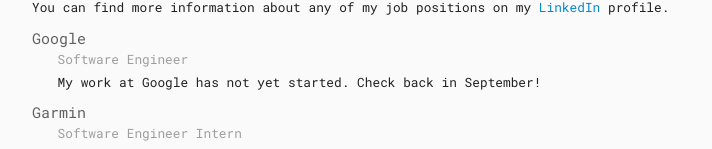
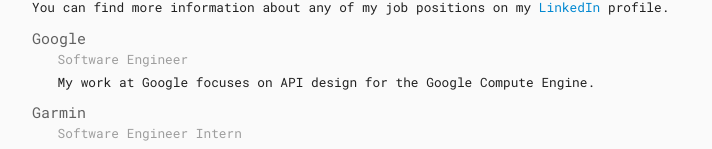
Before and after one commit to Jacobinski/Jacobinski.github.io, a plain HTML site: page index.html in a window 1280 px wide. Shown: the part 179-328 px from the top of the page, without its empty margins (283-995 px from the left). Drawn offline with Linux system fonts and the light colour scheme.

Commit message:
Update Google section with team information

```diff
--- a/index.html
+++ b/index.html
@@ -44,7 +44,7 @@
         <h3 class="company">Google</h3>
         <h4 class="position">Software Engineer</h4>
         <div class="description">
-            My work at Google has not yet started. Check back in September!
+          My work at Google focuses on API design for the Google Compute Engine.
         </div>
 
         <h3 class="company">Garmin</h3>
```
